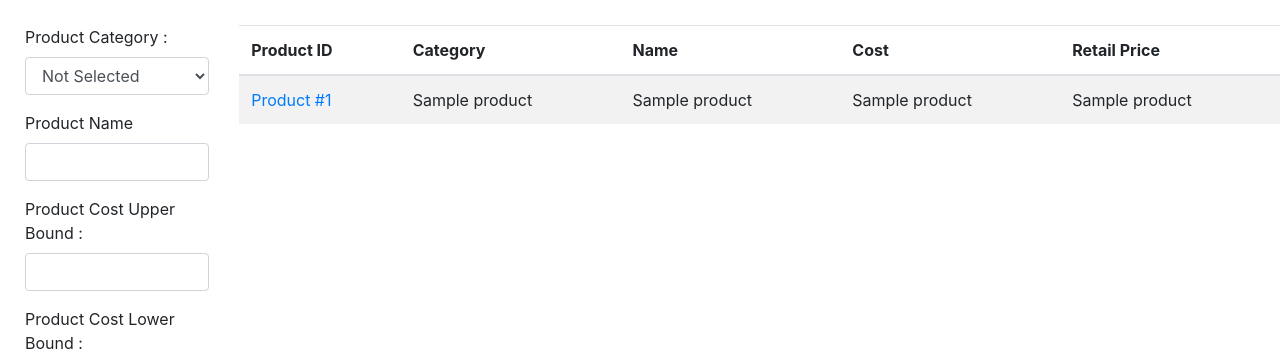
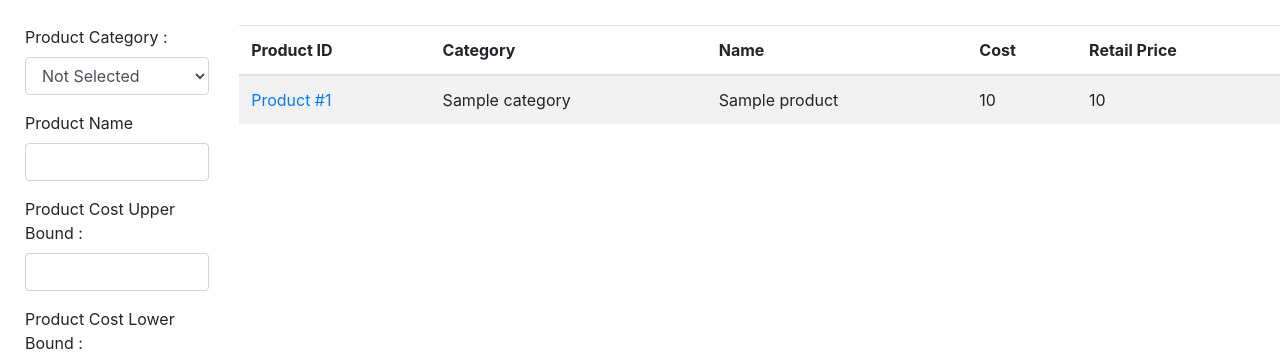
Before and after one commit to itudb2308/itudb2308, a Flask app: template src/templates/products.html in a window 1280 px wide. Shown: the part 56-415 px from the top of the page. Run offline with Flask 3, Linux system fonts and the light colour scheme; the template is opened without the code that fills it: most values are stand-ins (such as "Sample title", 1, 10 or a date in 2020); some libraries are stand-ins or nearby versions.

Commit message:
Debug prints deleted, products passed to template as array of Product class's object.

```diff
--- a/src/blueprints/ProductsBlueprint.py
+++ b/src/blueprints/ProductsBlueprint.py
@@ -11,7 +11,9 @@ def ProductsBlueprint(name: str, importName: str, connection):
     @bp.route('/', methods = ["POST","GET"])
     def productsPage():
         settings = request.args.to_dict()
-        products = repository.getAll(**settings)
+        fetchedProducts = repository.getAll(**settings)
+        products = [Product(p) for p in fetchedProducts]
+
         return render_template('products.html', products = products , columnNames = columnNames , categories = categories  )
 
     @bp.route('/<int:id>', methods = ["GET"])
--- a/src/repository/ProductsRepository.py
+++ b/src/repository/ProductsRepository.py
@@ -93,8 +93,6 @@ class ProductsRepository(BaseRepository):
             queryArguments["order_by"] = f" ORDER BY P.{columnName} {ascOrDesc}"
 
         query = query.format(**queryArguments)
-        print(f"queryArguments : {queryArguments}")
-        print(f"query : {query}")
 
         self.cursor.execute(query)
         return self.cursor.fetchall()
--- a/src/templates/products.html
+++ b/src/templates/products.html
@@ -89,21 +89,21 @@
                 {% for product in products %}
                     <tr>
                         <td>
-                            <a href="{{ url_for('admin.products.productDetailPage', id = product[0])}}">
-                                Product #{{ product[0] }}
+                            <a href="{{ url_for('admin.products.productDetailPage', id = product.id)}}">
+                                Product #{{ product.id }}
                             </a>
                         </td>
                         <td>
-                            {{ product[2] }}
+                            {{ product.category }}
                         </td>
                             <td>
-                            {{ product[3] }}
+                            {{ product.name }}
                         </td>
                         <td>
-                            {{ product[1] }}
+                            {{ product.cost }}
                         </td>
                         <td>
-                            {{ product[5] }}
+                            {{ product.retail_price }}
                         </td>
                     </tr>
                 {% endfor %}
```
